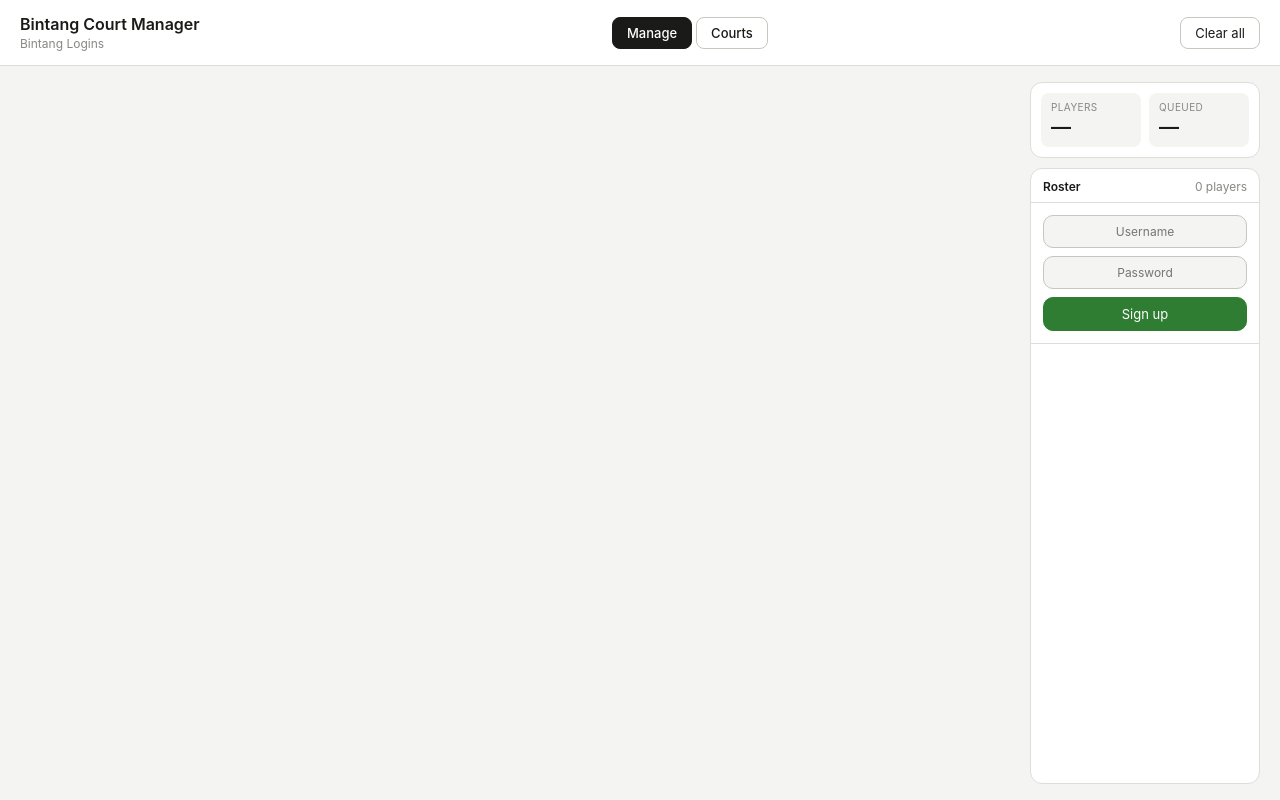
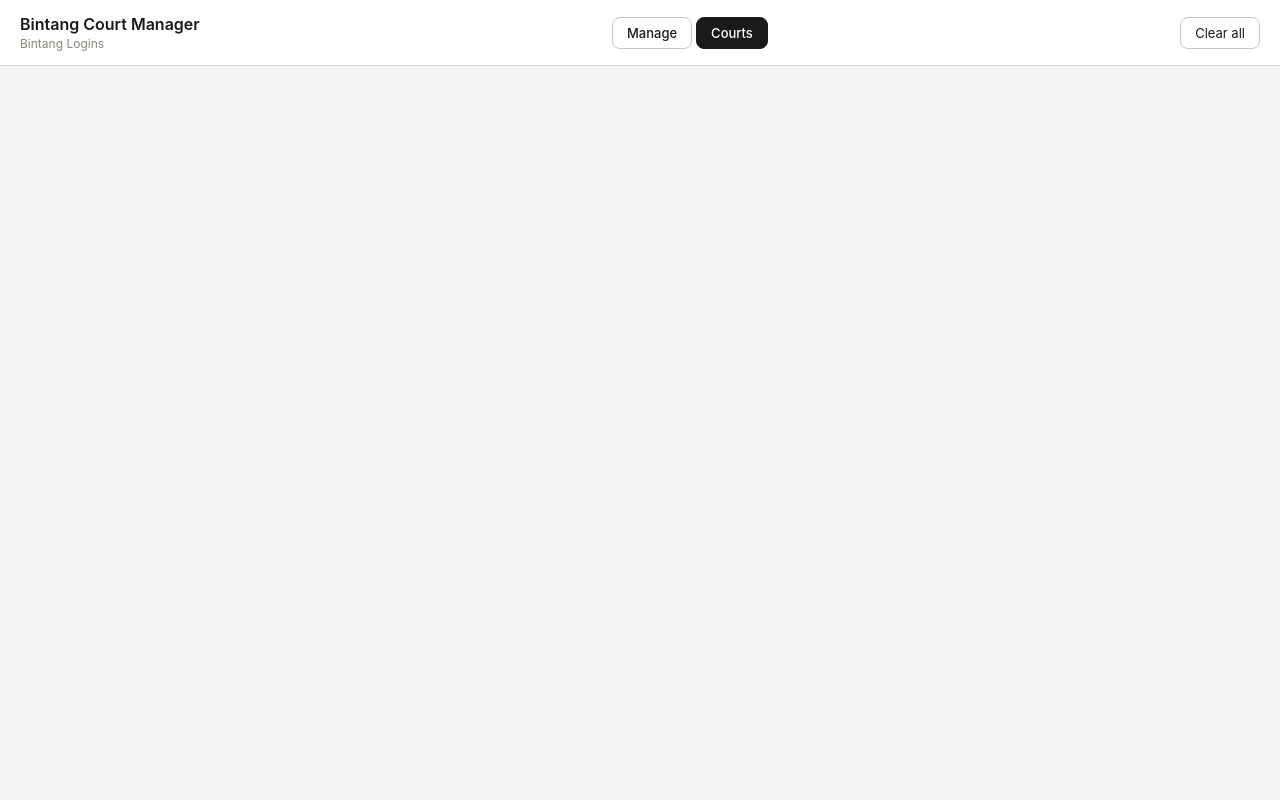
Before and after one commit to maijordan/jonstrikersite, a website: page index.html in a window 1280 px wide. Drawn offline with nearby package versions, Linux system fonts and the light colour scheme.

Commit message:
Changed courts to default view

```diff
--- a/index.html
+++ b/index.html
@@ -14,15 +14,15 @@
         <span id="header-sub">Bintang Logins</span>
     </div>
     <div id="header-center">
-        <button class="tab-btn active" id="tab-manage" onclick="switchTab('manage')">Manage</button>
-        <button class="tab-btn" id="tab-courts" onclick="switchTab('courts')">Courts</button>
+        <button class="tab-btn" id="tab-manage" onclick="switchTab('manage')">Manage</button>
+        <button class="tab-btn active" id="tab-courts" onclick="switchTab('courts')">Courts</button>
     </div>
     <div id="header-right">
         <button class="btn" onclick="clearAllCourts()">Clear all</button>
     </div>
 </div>
 
-<div id="view-manage">
+<div id="view-manage" style="display:none">
     <div id="main-layout">
 
         <div id="courts-area">
@@ -65,7 +65,7 @@
     </div>
 </div>
 
-<div id="view-courts" style="display:none">
+<div id="view-courts">
     <div id="courts-grid-readonly">
         <!-- read-only court display rendered here by JS -->
     </div>
--- a/index.js
+++ b/index.js
@@ -795,7 +795,7 @@ async function submitSignup() {
 
 
 /* ── Tabs ── */
-let activeTab = "manage";
+let activeTab = "courts";
 
 function switchTab(tab) {
     activeTab = tab;
@@ -949,6 +949,7 @@ async function boot() {
 
     booting = false;
     subscribeToChanges();
+    renderCourtsReadonly();
 
     setInterval(tickTimers, 1000);
 }
```
